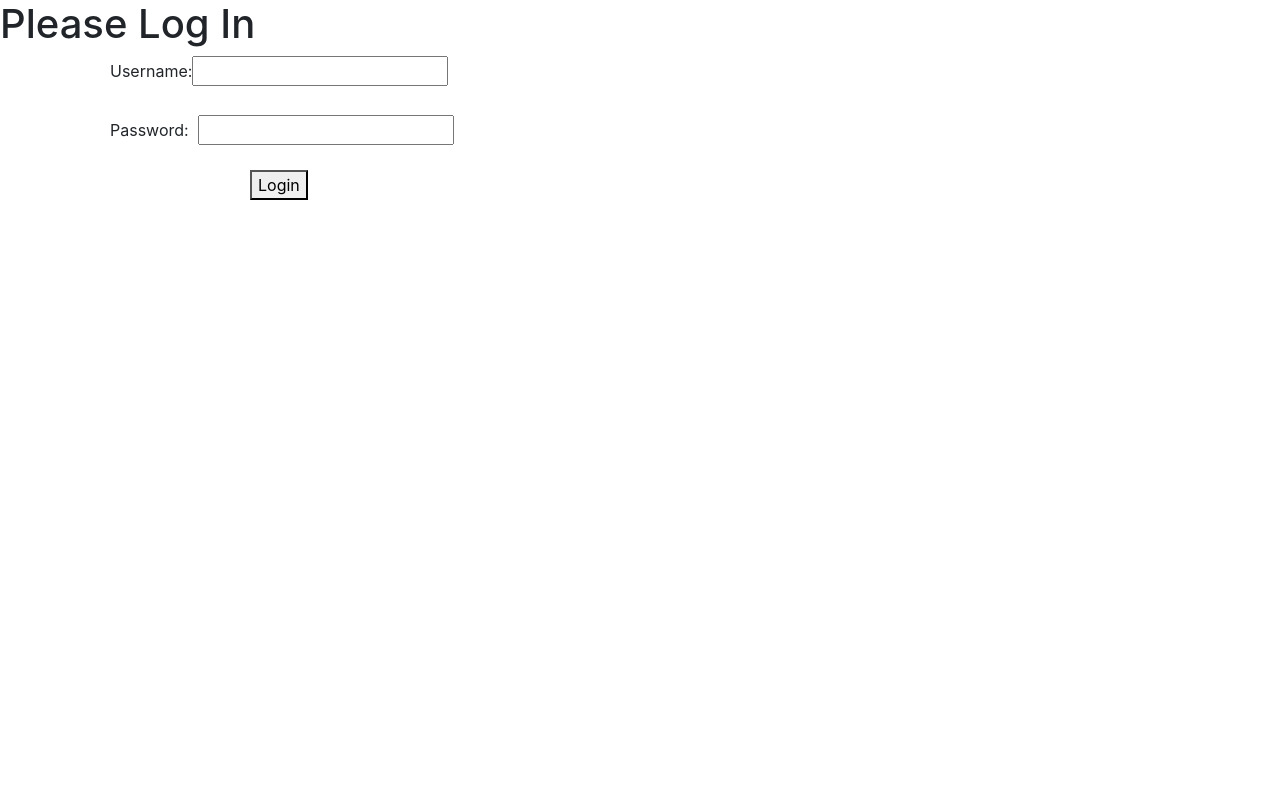
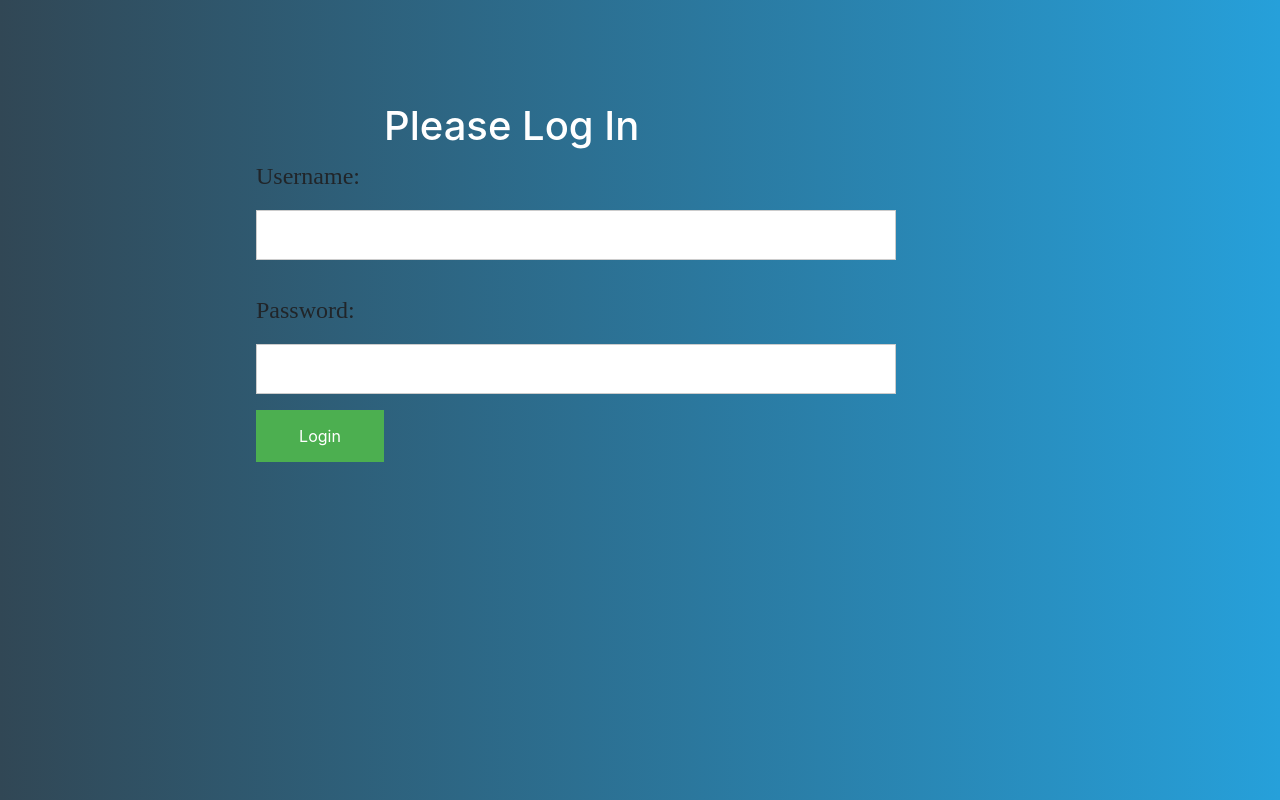
Before and after one commit to dinshawraje/cartool, a React (Create React App) app: page / in a window 1280 px wide. Built offline with nearby package versions, Linux system fonts and the light colour scheme.

Commit message:
CSS for Login, Service and Details page

```diff
--- a/src/components/details.css
+++ b/src/components/details.css
@@ -1,7 +1,8 @@
 .table-head{
     text-align: center;
     background-color: crimson;
-    width:100%;
+    width:103%;
+    margin-left:-16px;
 }
 
 table,tr,th,td{
@@ -12,6 +13,11 @@
 }
 
 th{
-    background-color: mediumslateblue;
+    background-color:#008080;
     font-family: 'Trebuchet MS', 'Lucida Sans Unicode', 'Lucida Grande', 'Lucida Sans', Arial, sans-serif;
+    color:#fff;
 }
+
+td{
+    font-family:monospace;
+}
--- a/src/components/details.js
+++ b/src/components/details.js
@@ -9,16 +9,6 @@
     render(){
         return(
             <div>
-            {/* <h1>Here are details from service info form:_</h1>
-            <h2>Service Name:-{this.props.serviceName}</h2>
-            <h2>Service Manager:-{this.props.serviceManager}</h2>
-            <h2>Account Name:-{this.props.accountName}</h2>
-            <h2>Delivery Manager:-{this.props.deliveryManager}</h2>
-            <h2>Location:-{this.props.locationOptions}</h2>
-            <h2>Delivery Unit:-{this.props.duOptions}</h2>
-            <h2>Year:-{this.props.yearPicked}</h2> */}
-
-            {/* */}
            <Container>
                <Row>
                    <Col md={12}>
@@ -95,7 +85,7 @@
             <tr>
                 <td>
                 Rational Subgrouping, segmentation should be done for selecting sample size for the incident/service Request review etc. For Example: Sample Size and Frequency = Subgrouping of Sample size is done on the basis of below 7 pts:
-                <br/>1. 100%= P1/P2 incidents (Frequency- Weekly)
+                <br/>1.100%= P1/P2 incidents (Frequency- Weekly)
                 <br/>2. 50% =  P3/P4  Incidents (Frequency- Weekly)
                 <br/>3. 100% = Problem Records (Frequency- As and when problem record is resolved)
                <br/> 5. 100% = CR(Frequency- As and when CR  is  received from SAFEMOVE)
@@ -115,17 +105,17 @@
             </tr>
             <tr>
                 <td>
-                   Dinshaw Raje
+                   Agent 1
                 </td>
             </tr>
             <tr>
                 <td>
-                    Rachita Singhal
+                    Agent 2
                 </td>
             </tr>
             <tr>
                 <td>
-                    Manish Pandey
+                    Agent 3
                 </td>
             </tr>
         </table>
@@ -139,17 +129,17 @@
             </tr>
             <tr>
                 <td>
-                   Gulshan Kumar
+                   Reviewer 1
                 </td>
             </tr>
             <tr>
                 <td>
-                    Dhruv Sharma
+                    Reviewer 2
                 </td>
             </tr>
             <tr>
                 <td>
-                    Manish Srivastava
+                    Reviewer 3
                 </td>
             </tr>
         </table>
--- /dev/null
+++ b/src/components/login.css
@@ -0,0 +1,46 @@
+body{
+    background-image: linear-gradient(to right,#314755 0%, #26a0da 100%);
+    height:100%;
+}
+
+form{
+    margin-left:20%;
+}
+
+label{
+    font-family:Bookman L, serif;
+    font-size:150%;
+}
+input[type=text], input[type=password] {
+    width: 100%;
+    padding: 12px 20px;
+    margin: 8px 0;
+    display: inline-block;
+    border: 1px solid #ccc;
+    box-sizing: border-box;
+  }
+
+  button {
+    background-color: #4CAF50;
+    color: white;
+    padding: 14px 20px;
+    margin: 8px 0;
+    border: none;
+    cursor: pointer;
+    width: 10%;
+    margin-left:20%;
+  }
+
+  .greetingstyle1{
+      color:#fff;
+      margin-left:30%;
+      margin-top:8%;
+
+  }
+
+  .greetingstyle2{
+      color:#fff;
+    margin-bottom:2.5%;
+    font-family:cursive;
+    margin-left:37%;
+  }
--- a/src/components/login.js
+++ b/src/components/login.js
@@ -1,5 +1,6 @@
 import React, {Component} from 'react';
 import ServiceInfo from './serviceinfo';
+import './login.css';
 
 class Login extends Component{
     constructor(props){
@@ -61,7 +62,7 @@
         }
 
     return(
-        <div>
+        <div  className="headerStyle">
             <Greeting isLoggedIn = {isLoggedIn} userName={userName}/>
             {forms}
             <div className="buttonstyle">
@@ -75,13 +76,13 @@
 
 function UserGreeting(props){
     return <div>
-        <h1>Welcome {props.userName}!</h1>
+        <h1 className="greetingstyle2">Welcome {props.userName}!</h1>
         <ServiceInfo UserName = {props.userName}/>
     </div>
 }
 
 function GuestGreeting(props){
-    return <h1>Please Log In</h1>
+    return <h1 className="greetingstyle1">Please Log In</h1>
 }
 
 class Forms extends Component{
@@ -121,13 +122,13 @@
 
 function LoginButton(props){
     return(
-        <button onClick = {props.onClick}>Login</button>
+        <button className="button3" onClick = {props.onClick}>Login</button>
     );
 }
 
 function LogoutButton(props){
     return(
-       <button onClick = {props.onClick}>Logout</button>
+       <button className="button3" onClick = {props.onClick}>Logout</button>
     );
 }
 
--- a/src/components/serviceinfo.css
+++ b/src/components/serviceinfo.css
@@ -1,17 +1,15 @@
 form{
     width:50%;
     margin-left:110px;
-}
 
-.buttonstyle{
-    margin-left:250px;
-    margin-top:20px;
 }
 
 .quality{
     margin-left:30px;
     font-family:'Lucida Sans Unicode';
     font-size:1.2em;
+    color:#fff;
+    margin-top:20px;
 }
 
 .deliveryunit{
@@ -25,8 +23,11 @@
 }
 
 .serviceInfo{
-    margin-left:500px;
+    margin-left:35%;
     align-content: center;
+    margin-bottom: 30px;
+    font-family:American Typewriter, serif;
+    color:#fff;
 }
 
 .mname{
@@ -95,10 +96,24 @@
         margin-left:30px;
         font-family:'Lucida Sans Unicode';
         font-size:1.2em;
+        color:#fff;
     }
 
     .yearhead{
         margin-top:20px;
         font-family:'Lucida Sans Unicode';
         font-size:1.2em;
+        color:#fff;
     }
+
+    .backgroundStyle{
+        background-image: linear-gradient(to right, #CC95C0 0%, #DBD4B4 30%,#7AA1D2 70%);
+        width:80%;
+        margin-left:10%;
+    }
+
+   .submitButton{
+       margin-left:22%;
+       width: 150%;
+       margin-bottom:5%;
+   }
--- a/src/components/serviceinfo.js
+++ b/src/components/serviceinfo.js
@@ -85,10 +85,10 @@
         }
 
     return(
-        <div>
+        <div className="backgroundStyle">
             <DetailsSubmit yearPicked={yearPicked} duOptions={duOptions} locationOptions={locationOptions} isSubmit = {isSubmit} serviceName={serviceName} serviceManager={serviceManager} accountName={accountName} deliveryManager={deliveryManager}/>
             {forms}
-            <div className="buttonstyle">
+            <div className="submitButton">
             {button}
             </div>
         </div>
@@ -236,7 +236,7 @@
 }
 
 function NoDetails(){
-  return <h4>No details submitted yet!</h4>
+  return null;
 }
 
   function DetailsSubmit(props){
```
